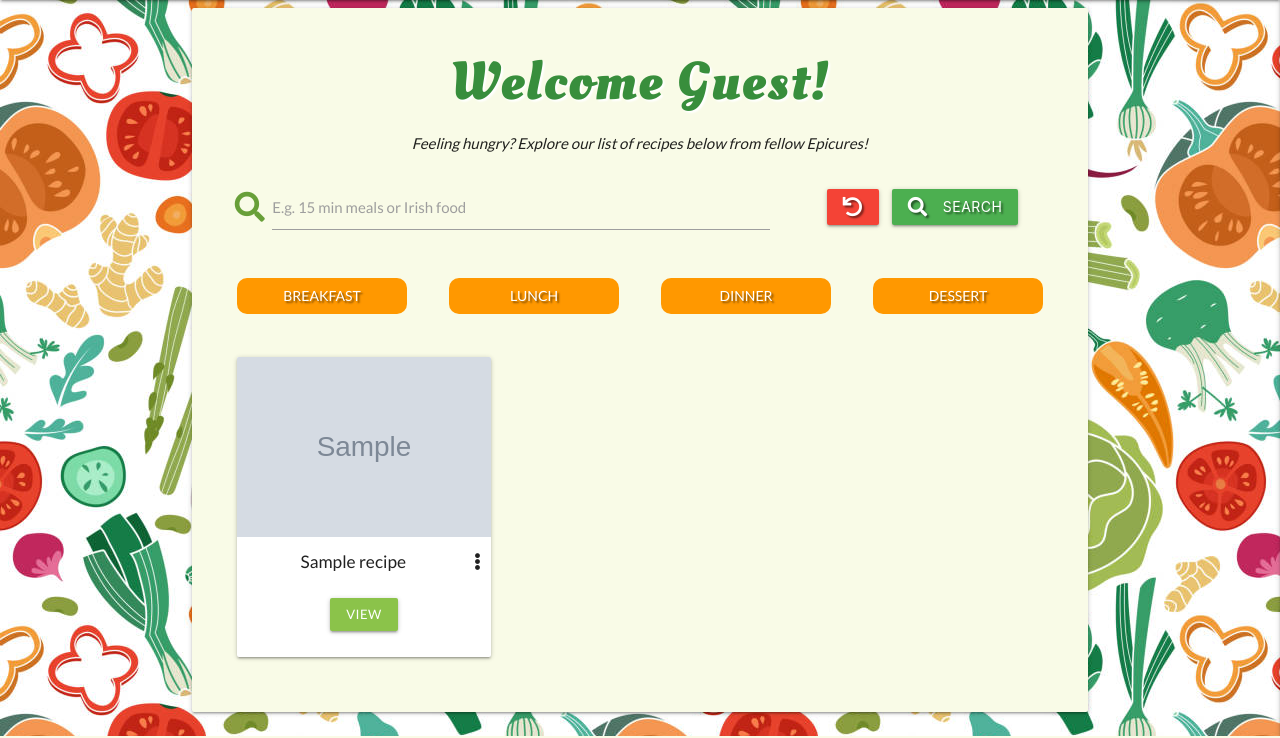
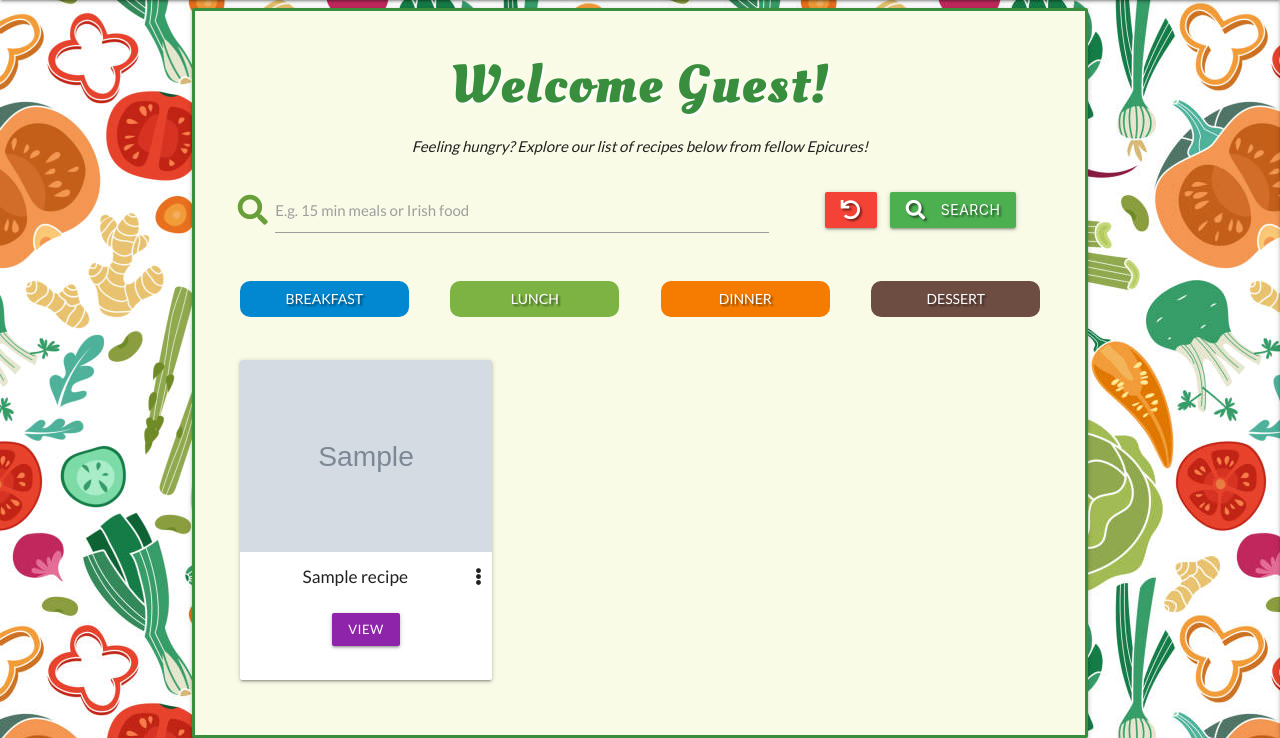
Before and after one commit to jerhabor/perfect-palate, a Flask app: page / in a window 1280 px wide. Shown: the part 64-802 px from the top of the page. Run offline with Flask 2, Linux system fonts and the light colour scheme; grey boxes marked "Sample" are stand-in pictures; a database or web service that is not in the repository returns one stand-in record (values such as "Sample title"); some libraries are stand-ins or nearby versions.

Commit message:
STYLE: Added border and extra visual indicators/icons to indicate times that each meal can be eaten for user.

```diff
--- a/static/css/style.css
+++ b/static/css/style.css
@@ -39,6 +39,11 @@ body {
     margin-bottom: 0px;
 }
 
+.card-border {
+    border: 3px solid #388e3c;
+    background-color: #f9fbe7;
+}
+
 .btn-large, .btn {
     margin: 5px;
 }
@@ -63,6 +68,23 @@ hr.style-eight:after {
 
 /* 'recipes.html' page */
 
+.breakfast-icon {
+    color: #0288d1;
+}
+
+.lunch-icon {
+    color: #7cb342;
+}
+
+.dinner-icon {
+    color: #f57c00;
+}
+
+.dessert-icon {
+    color: #6d4c41;
+}
+
+
 .filter-button a {
     box-sizing: border-box;
     border-radius: 10px;
@@ -70,6 +92,11 @@ hr.style-eight:after {
     width: 90%;
     margin-top: 5px;
     margin-bottom: 5px;
+    transition: border 100ms ease-out;
+}
+
+.filter-button a:hover {
+    border: 2px solid #000;
 }
 
 .recipe-list {
@@ -80,7 +107,7 @@ hr.style-eight:after {
 .recipe-list .col > .card {
     box-sizing: border-box;
     width: 100%;
-    height: 300px;
+    height: 320px;
     padding: 0px;
     margin-right: 10px;
 }
@@ -119,6 +146,7 @@ hr.style-eight:after {
 .full-recipe {
     border: 2px solid #388e3c;
     background-color: #f9fbe7;
+    margin-top: 10px;
 }
 
 .full-recipe .card-panel {
--- a/templates/recipes.html
+++ b/templates/recipes.html
@@ -2,7 +2,7 @@
 {% block content %}
 
 
-    <div class="row card-panel lime lighten-5">
+    <div class="card-border row card-panel lime lighten-5">
         <!-- Page Title -->
         <h2 class="page-title green-text text-darken-2 center-align brand-logo">
             Welcome
@@ -34,16 +34,16 @@
         <!-- Filter Buttons -->
         <div class="row center-align">
             <div class="col s6 m3 filter-button">
-                <a href="/search?query=breakfast" class="btn-flat orange white-text text-shadow">Breakfast</a>
+                <a href="/search?query=breakfast" class="btn-flat light-blue darken-2 white-text text-shadow">Breakfast</a>
             </div>
             <div class="col s6 m3 filter-button">
-                <a href="/search?query=lunch" class="btn-flat orange white-text text-shadow">Lunch</a>
+                <a href="/search?query=lunch" class="btn-flat light-green darken-1 white-text text-shadow">Lunch</a>
             </div>
             <div class="col s6 m3 filter-button">
-                <a href="/search?query=dinner" class="btn-flat orange white-text text-shadow">Dinner</a>
+                <a href="/search?query=dinner" class="btn-flat orange darken-2 white-text text-shadow">Dinner</a>
             </div>
             <div class="col s6 m3 filter-button">
-                <a href="/search?query=dessert" class="btn-flat orange white-text text-shadow">Dessert</a>
+                <a href="/search?query=dessert" class="btn-flat brown darken-1 white-text text-shadow">Dessert</a>
             </div>
         </div>
 
@@ -68,12 +68,31 @@
                                                 data-tooltip="Suitable for Vegetarians"></i>
                                         {% endif %}
                                         <span class="activator grey-text text-darken-4">{{ recipe.recipe_name }}<i class="fas fa-ellipsis-v right"></i></span>
-                                </h6></div>
+                                    </h6>
+                                </div>
                                 <div class="card-buttons">
                                     {% if session.user|lower == recipe.recipe_by|lower %}
-                                    <a href="{{ url_for('edit_recipe', recipe_id=recipe._id) }}" class="waves-effect waves-light btn-small cyan">Edit</a>
+                                        <a href="{{ url_for('edit_recipe', recipe_id=recipe._id) }}" class="waves-effect waves-light btn-small blue-grey darken-1">Edit</a>
                                     {% endif %}
-                                <a href="/recipes/{{ recipe._id }}" class="waves-effect waves-light btn-small light-green">View</a></div>
+                                    <a href="/recipes/{{ recipe._id }}" class="waves-effect waves-light btn-small purple darken-1">View</a>
+                                </div>
+                                <div class="meal-icons center">
+                                    {% for meal in recipe.meal_time %}
+                                        {% if meal == "Breakfast" %}
+                                            <i class="fas fa-circle tooltipped breakfast-icon" data-position="bottom"
+                                                data-tooltip="Breakfast"></i>
+                                        {% elif meal == "Lunch" %}
+                                            <i class="fas fa-circle tooltipped lunch-icon" data-position="bottom"
+                                                data-tooltip="Lunch"></i>
+                                        {% elif meal == "Dinner" %}
+                                            <i class="fas fa-circle tooltipped dinner-icon" data-position="bottom"
+                                                data-tooltip="Dinner"></i>
+                                        {% elif meal == "Dessert" %}
+                                            <i class="fas fa-circle tooltipped dessert-icon" data-position="bottom"
+                                                data-tooltip="Dessert"></i>
+                                        {% endif %}
+                                    {% endfor %}
+                                </div>
                             </div>
                         </div>
                         <!-- Card Reveal Information -->
@@ -85,11 +104,11 @@
                                         <i class="fas fa-seedling green-text text-lighten-2 tooltipped" data-position="right"
                                             data-tooltip="Suitable for Vegetarians"></i>
                                     {% endif %}
-                                    <strong>{{ recipe.recipe_name }}</strong>
+                                    {{ recipe.recipe_name }}
                                 </h6>
                             <p><strong>Cuisine: {{ recipe.cuisine_type }}</strong></p>
+                            <p><i class="fas fa-clock"></i> {{ recipe.cooking_time }} minutes</p>
                             <p>{{ recipe.description }}</p>
-                            <p><i class="fas fa-clock"></i> {{ recipe.cooking_time }} minutes</p>
                             <p><em>Recipe by: {{ recipe.recipe_by }}</em></p>
                             <p><a href="/recipes/{{ recipe._id }}">View Full Recipe</a></p>
                         </div>
```
Lines whose indentation alone changed are shown as unchanged.
